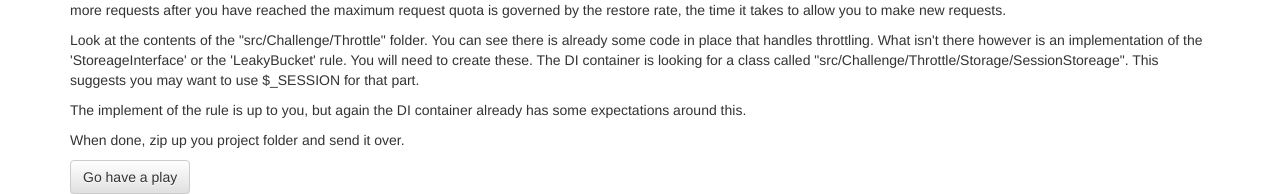
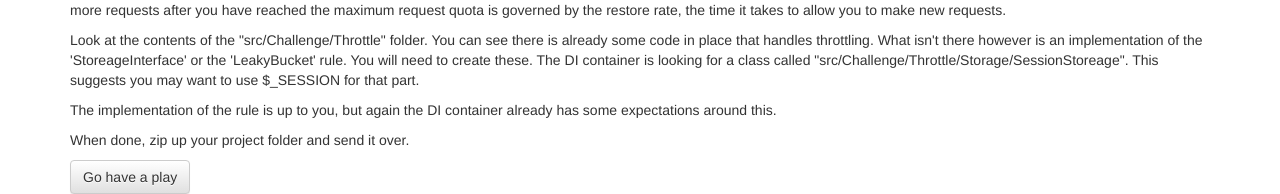
Before and after one commit to timsweb/DevChallenge, a PHP site: template templates/index.phtml in a window 1280 px wide. Shown: the part 616-810 px from the top of the page. Run offline with PHP 8.4, Linux system fonts and the light colour scheme; the template is opened without the code that fills it, so the values that code supplies are empty.

Commit message:
Update index.phtml

```diff
--- a/templates/index.phtml
+++ b/templates/index.phtml
@@ -29,10 +29,10 @@
     </p>
 
     <p>
-        The implement of the rule is up to you, but again the DI container already has some expectations around this.
+        The implementation of the rule is up to you, but again the DI container already has some expectations around this.
     </p>
 
-    <p>When done, zip up you project folder and send it over.</p>
+    <p>When done, zip up your project folder and send it over.</p>
 
     <div class="center-block">
         <a href='<?=$nextUrl?>' class="btn btn-default">Go have a play</a>
```
